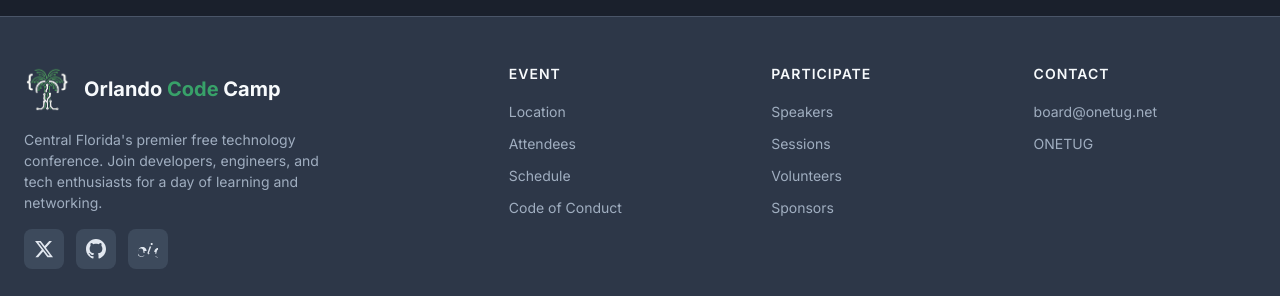
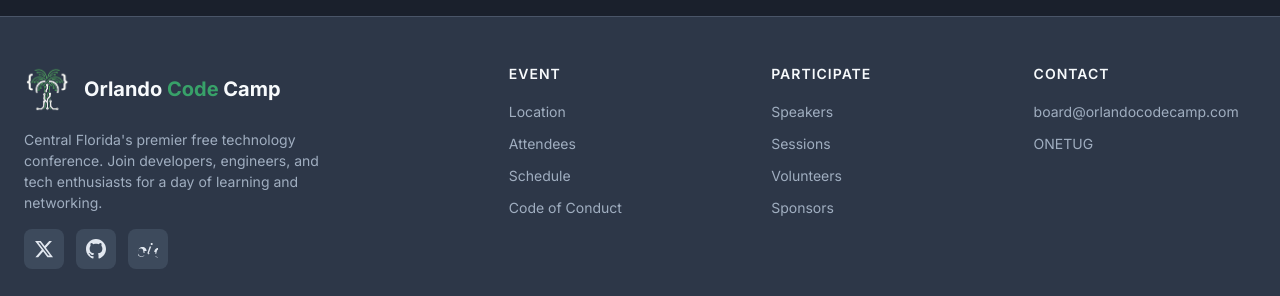
Before and after one commit to Orlando-Codecamp/orlandocodecamp.github.io, a Jekyll site: the page built from index.md, in a window 1280 px wide and 900 px high, scrolled down 2873 px. Shown: the part 497-793 px from the top of the window. Built offline with Jekyll 4.4.1, drawn with Linux system fonts in a browser that asks for light colours; some of the changed lines change nothing that is shown.

Commit message:
chore: Update Jekyll configuration for custom dark theme
Configure Jekyll to use the new custom design system instead of
remote themes.

- Update site description for better SEO
- Change email to orlandocodecamp.com domain
- Disable remote themes in favor of custom SASS architecture
- Add jekyll-seo-tag plugin
- Configure SASS compression for production builds
- Set default page layout for all pages
- Add standard Jekyll exclude paths

```diff
--- a/_config.yml
+++ b/_config.yml
@@ -14,56 +14,57 @@
 # You can create any custom variable you would like, and they will be accessible
 # in the templates via {{ site.myvariable }}.
 title: Orlando Code Camp
-email: board@onetug.net
-description: >- # this means to ignore newlines until "baseurl:"
-  Orlando Code Camp 2026 - April 11th 2026 @ Seminole State College, Sanford, FL
+email: board@orlandocodecamp.com
+description: >-
+  Orlando Code Camp 2026 - April 11th 2026 @ Seminole State College, Sanford, FL.
+  Central Florida's premier free technology conference.
 baseurl: "/" # the subpath of your site, e.g. /blog
 url: "https://orlandocodecamp.com" # the base hostname & protocol for your site, e.g. http://example.com
 twitter_username: onetug
-github_username:  onetug
+github_username: onetug
 search_enabled: false
 
 # Build settings
 markdown: kramdown
-theme: minima
+
+# Disable themes - using custom design
+theme: null
+remote_theme: null
+
 plugins:
   - jekyll-feed
   - jekyll-redirect-from
+  - jekyll-seo-tag
+
 whitelist:
   - jekyll-redirect-from
-remote_theme: just-the-docs/just-the-docs
+  - jekyll-seo-tag
 
 # Exclude from processing.
-# The following items will not be processed, by default. Create a custom list
-# to override the default setting.
-# exclude:
-#   - Gemfile
-#   - Gemfile.lock
-#   - node_modules
-#   - vendor/bundle/
-#   - vendor/cache/
-#   - vendor/gems/
-#   - vendor/ruby/
+exclude:
+  - Gemfile
+  - Gemfile.lock
+  - node_modules
+  - vendor/bundle/
+  - vendor/cache/
+  - vendor/gems/
+  - vendor/ruby/
+  - README.md
 
 kramdown:
   hard_wrap: true
 
 sass:
-    sass_dir: _sass
-#   style: compressed
+  sass_dir: _sass
+  style: compressed
 
+# Default front matter values
+defaults:
+  - scope:
+      path: ""
+      type: "pages"
+    values:
+      layout: "page"
+
+# Navigation settings
 nav_external_links_new_tab: true
-
-# External navigation links
-nav_external_links:
-  # - title: Call for Speakers (Sessionize)
-  #   permalink: /call-for-speakers/
-  #   url: https://sessionize.com/orlando-code-camp-2025/
-  #   hide_icon: true
-  # - title: Schedule (Sessionize)
-  #   permalink: /schedule-external/
-  #   url: https://sessionize.com/view/ofd7i82z/GridSmart?format=Embed_Styled_Html&isDark=False&title=Orlando%20Code%20Camp%202025
-  #   hide_icon: true
-  # - title: Sign Up (Eventbrite)
-  #   url: https://www.eventbrite.com/e/orlando-code-camp-2025-tickets-1244003330449
-  #   hide_icon: true
```
